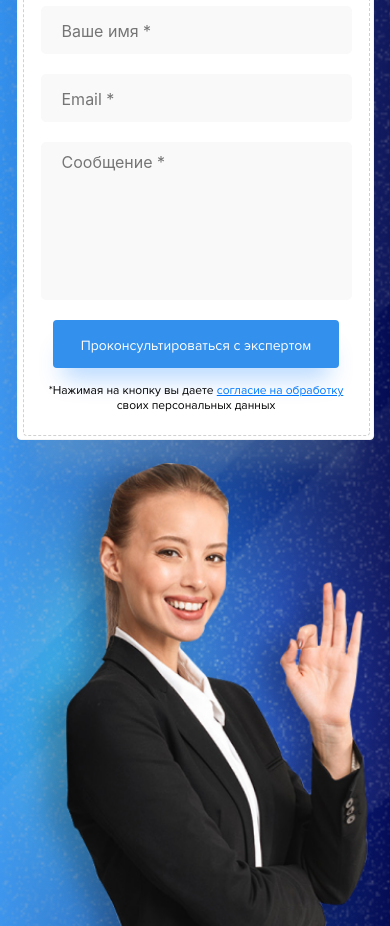
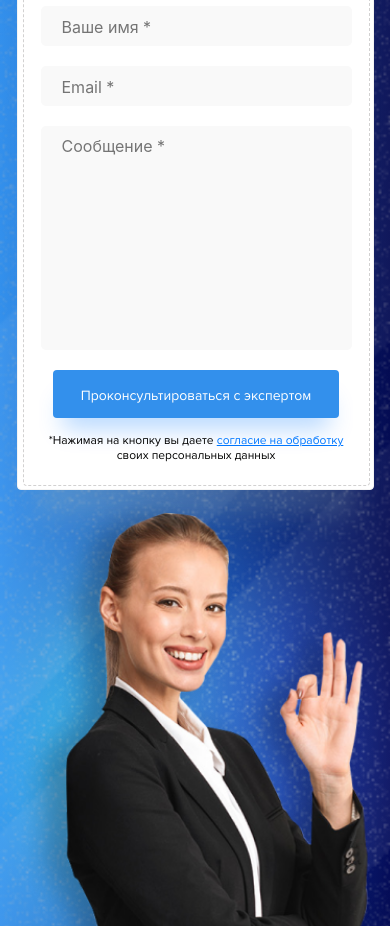
Before and after one commit to Photokub/zalivam-net, a React (Create React App) app: page / in a window 390 px wide. Shown: the part 5200-6126 px from the top of the page. Built offline with nearby package versions, Linux system fonts and the light colour scheme.

Commit message:
Refactor: править поля формы AdForm

```diff
--- a/src/components/AdForm/AdForm.css
+++ b/src/components/AdForm/AdForm.css
@@ -54,11 +54,13 @@
   border-radius: 5px;
   box-sizing: border-box;
   background: #F9F9F9;
+  margin-bottom: 20px;
 }
 
 .adFormInput_message {
-  height: 158px;
+  height: 100%;
   resize: none;
+  margin-bottom: 0;
 }
 
 .adFormBtnContainer {
@@ -160,6 +162,10 @@
   .adFormInput {
     width: 100%;
     max-width: unset;
+    margin-bottom: unset;
+  }
+  .adFormInput_message {
+    min-height: 208px;
   }
   .adFormBtnContainer {
     padding: 0 0 20px 0;
--- a/src/components/AdForm/AdForm.scss
+++ b/src/components/AdForm/AdForm.scss
@@ -56,11 +56,14 @@
     border-radius: 5px;
     box-sizing: border-box;
     background: #F9F9F9;
+    margin-bottom: 20px;
 }
 
 .adFormInput_message {
-    height: 158px;
+    height: 100%;
+    //height: 158px;
     resize: none;
+    margin-bottom: 0;
 }
 
 .adFormBtnContainer {
@@ -175,6 +178,11 @@
     .adFormInput {
         width: 100%;
         max-width: unset;
+        margin-bottom: unset;
+    }
+
+    .adFormInput_message {
+        min-height: 208px;
     }
 
     .adFormBtnContainer {
```
Also changed, not shown: 1 other file (tests, documents, lock files or other folders).
